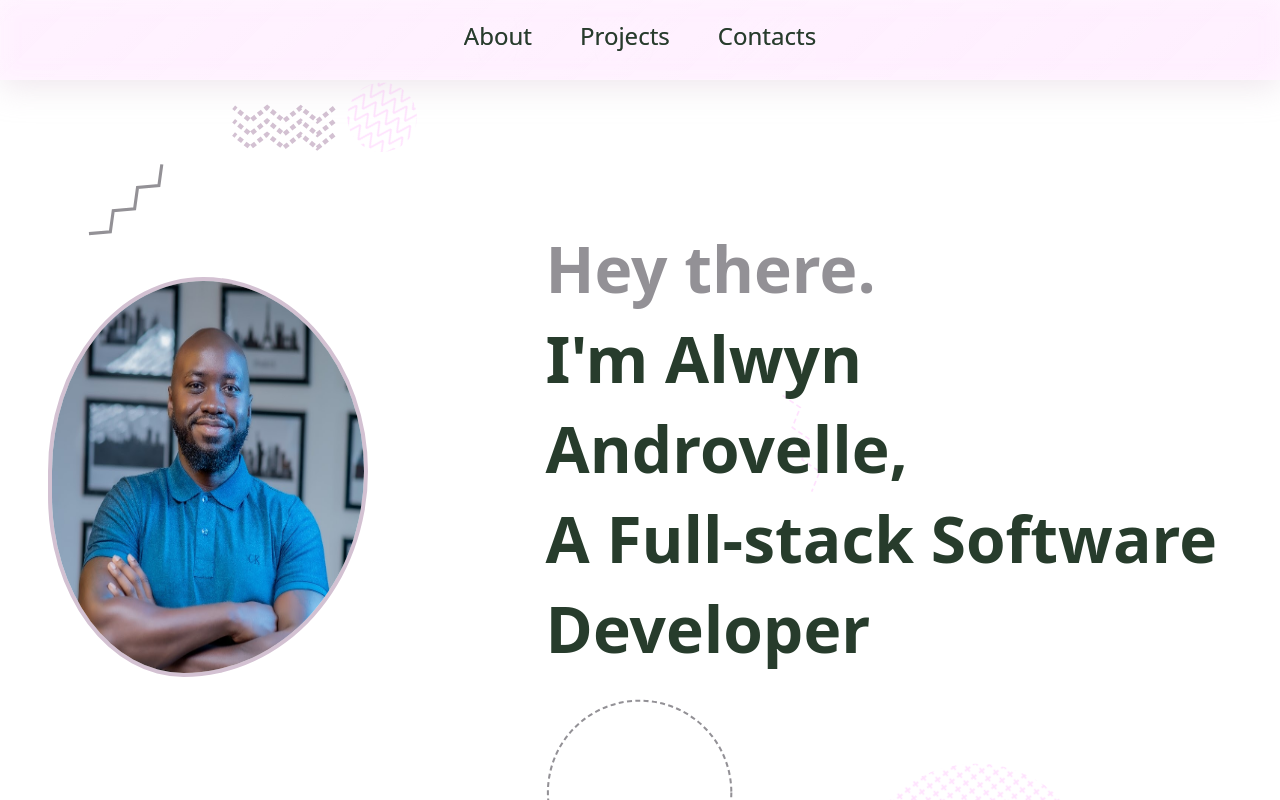
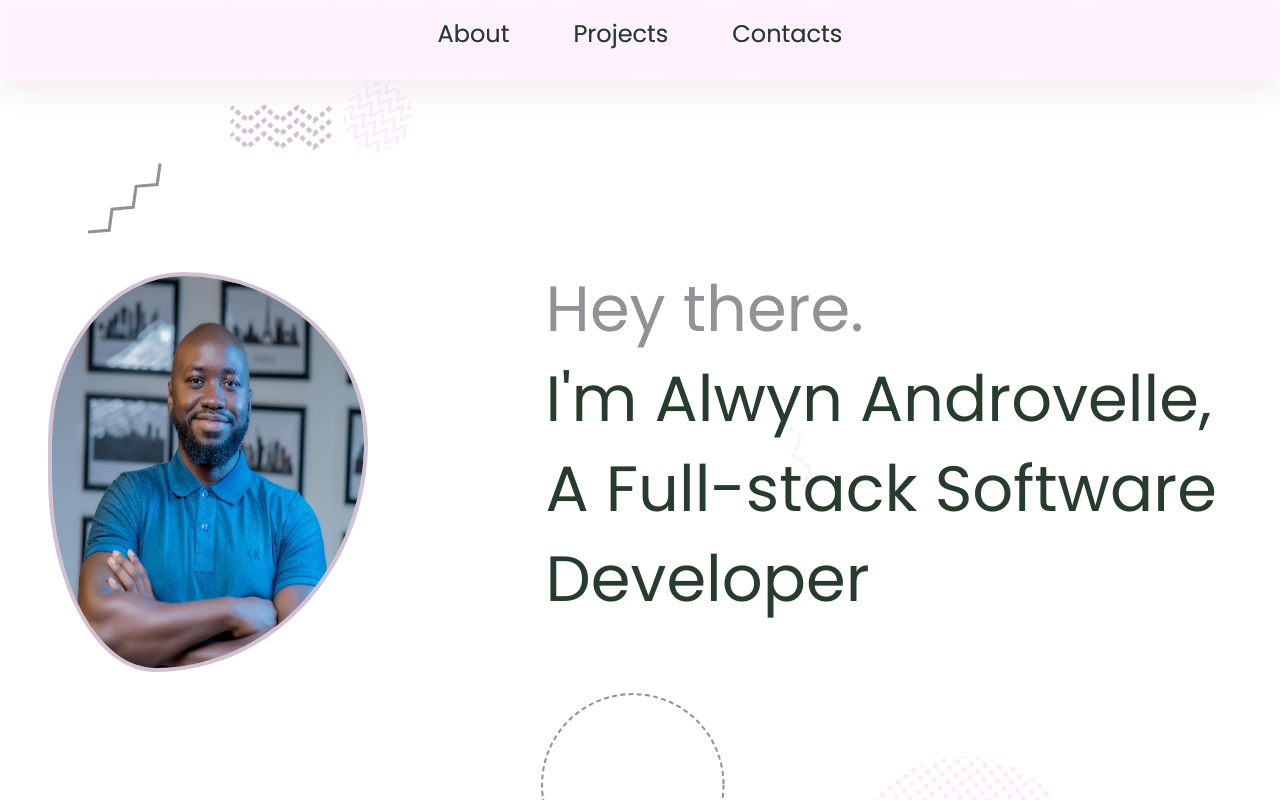
Before and after one commit to Thoth1111/my_portfolio, a React (Vite) app: page / in a window 1280 px wide. Shown: the top 800 px of the page. Built offline with nearby package versions, Linux system fonts and the light colour scheme.

Commit message:
Update Slideshow component

```diff
--- /dev/null
+++ b/src/components/Contact.jsx
@@ -0,0 +1,27 @@
+import React, { useRef } from 'react';
+import withIntersectionObserver from './withObserver';
+import Socials from './Socials';
+
+const Contact = ({ headingRef }) => {
+    return (
+        <section className="d-flex flex-column align-items-center justify-content-center pt-5 contact">
+            <h1 className="heading my-5 pb-5" id="contacts" ref={headingRef}>Get in touch</h1>
+            <div className="d-flex justify-content-between align-items-center mb-5">
+                <div className="p-5 CTA">
+                    <h2 className="px-auto" style={{fontSize:'48px'}}>I'm always interested in hearing about new projects, so if you'd like to chat please get in touch.</h2>
+                </div>
+                <div className="form-entries p-0 mb-5">
+                    <form action="" method="post" className="d-flex flex-column gap-3 justify-content-center align-items-center" validate>
+                        <input type="text" className="fill-area rounded" id="fullname" name="fname" maxlength="70" required placeholder="Full Name" />
+                        <input type="email" className="fill-area rounded" id="address" name="email" required pattern="[a-z0-9._%+-]+@[a-z0-9.-]+\.[a-z]{2,4}$" placeholder="Email Address" />
+                        <textarea rows="8" className="fill-area rounded" id="message" maxLength="500" required placeholder="Your message" />
+                        <input className="rounded skill-btns p-3 mt-3 mb-5" id="post" type="submit" value="Email Me" style={{position: 'relative', right: '25%'}}/>
+                    </form>
+                </div>
+            </div>
+            <Socials />
+        </section>
+    );
+};
+
+export default withIntersectionObserver(Contact);
--- a/src/components/Navbar.jsx
+++ b/src/components/Navbar.jsx
@@ -2,14 +2,13 @@ import React from 'react';
 
 const Navbar = () => {
     return (
-        <nav className="navbar navbar-expand-lg nav-menu py-2 px-4" style={{borderRadius: '0px'}}>
-            <div className="d-flex justify-content-center gap-5 container-fluid">
-                <a className="nav-font mb-0 pb-2" href="#about">About</a>
+        <nav className="nav-menu py-2 px-4">
+            <div className="d-flex justify-content-center align-items-center gap-5 container-fluid">
+                <a className="nav-font rounded p-2" href="#about">About</a>
                 {/* <a className="nav-font mb-0 pb-2" href="#credentials">Credentials</a> */}
-                <a className="nav-font mb-0 pb-2" href="#projects">Projects</a>
-                <a className="nav-font mb-0 pb-2" href="#contacts">Contacts</a>
+                <a className="nav-font rounded p-2" href="#projects">Projects</a>
+                <a className="nav-font rounded p-2" href="#contacts">Contacts</a>
             </div>
-
         </nav>
     );
 };
--- a/src/components/Projects.jsx
+++ b/src/components/Projects.jsx
@@ -48,7 +48,7 @@ const projectList = [
 const Projects = ( { headingRef }) => {
     return (
         <section className="d-flex flex-column align-items-center justify-content-center pt-5 mb-5 projects">
-            <h1 className="heading my-5 pb-5" id="projects" ref={headingRef}>Projects</h1>
+            <h1 className="heading mb-5 pb-5" id="projects" ref={headingRef}>Projects</h1>
             <div className="d-flex flex-column justify-content-center align-items-center">
                 {projectList.map((project, index) => (
                     <div key={index} className="d-flex align-items-center justify-content-center gap-5 p-5 mb-5 project-card">
--- a/src/components/Slideshow.jsx
+++ b/src/components/Slideshow.jsx
@@ -21,7 +21,7 @@ const Slideshow = ({ images }) => {
     return (
         <div style={{position: 'relative'}} onMouseEnter={handleImageHover} onMouseLeave={handleImageHover} >
             {images.map((image, index) => (
-                <img key="index"
+                <img key={index}
                  className={`project-pic ${ index === currentIndex ? 'active' : 'hidden'}`}
                  src={image} alt={`project ${index}`}
                 />
--- a/src/index.css
+++ b/src/index.css
@@ -1,5 +1,18 @@
+
+@font-face {
+  font-family: 'Poppins';
+  src: url('./assets/Poppins/Poppins-Regular.ttf') format('truetype');
+  font-weight: normal;
+  font-style: normal;
+}
+
+body {
+   font-family: 'Poppins', sans-serif;
+}
+
 :root {
-  font-family: Inter, system-ui, Avenir, Helvetica, Arial, sans-serif;
+  font-family: 'Poppins', sans-serif;
+  font-style: normal;
   line-height: 1.5;
   font-weight: 400;
   color: #273c2c;
```
